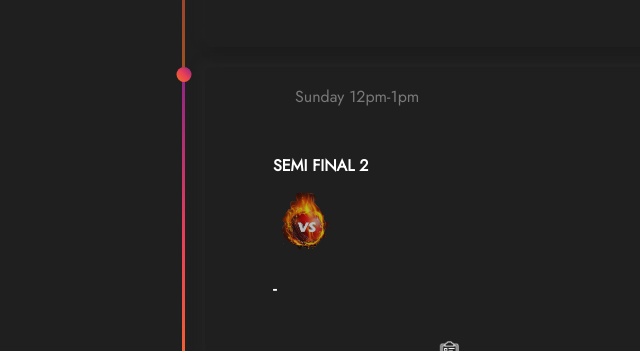
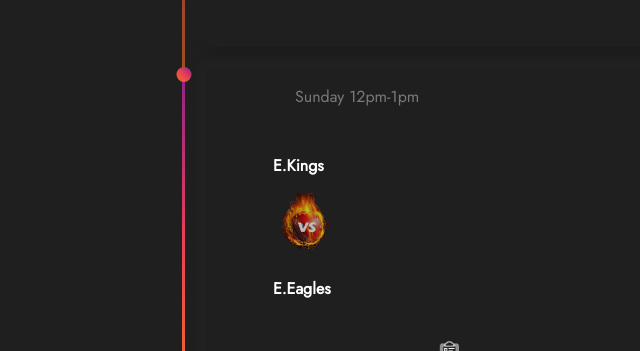
Before and after one commit to Dutt0408/my-project, a React (Create React App) app: page /Schedule in a window 1280 px wide. Shown: the part 2037-2388 px from the top of the page, without its empty margins (59-699 px from the left). Built offline with nearby package versions, Linux system fonts and the light colour scheme; a web font is replaced by a local one.

Commit message:
Commit Changes1

```diff
--- a/src/Schedule.js
+++ b/src/Schedule.js
@@ -12,7 +12,7 @@ const scheduleData = {
     { "Match": 27, "Team1": "E.Eagles", "Team2": "C.SuperKings", "TimeFrame": "9am-10am","Day": "Sunday","isOver": true,"ResultURL": "Result27.png","Winner":"E.Eagles won QF-3!!" },
     { "Match": 28, "Team1": "B.Tigers", "Team2": "S.Falcons", "TimeFrame": "10am-11am","Day": "Sunday","isOver": true,"ResultURL": "Result28.png","Winner":"S.Falcons won QF-4!!" },
     { "Match": 29, "Team1": "E.Kings", "Team2": "S.Falcons", "TimeFrame": "11am-12pm","Day": "Sunday","isOver": true,"ResultURL": "Result29.png","Winner":"E.Kings won SEMIFnl!!" },
-    { "Match": 30, "Team1": "SEMI FINAL 2", "Team2": "-", "TimeFrame": "12pm-1pm","Day": "Sunday","isOver": false,"ResultURL": "Result30.png","Winner":"" },
+    { "Match": 30, "Team1": "E.Kings", "Team2": "E.Eagles", "TimeFrame": "12pm-1pm","Day": "Sunday","isOver": false,"ResultURL": "Result30.png","Winner":"" },
     { "Match": 31, "Team1": "Final", "Team2": "-", "TimeFrame": "1pm-2pm","Day": "Sunday","isOver": false,"ResultURL": "Result31.png","Winner":"" }
   ]
 ,
```
